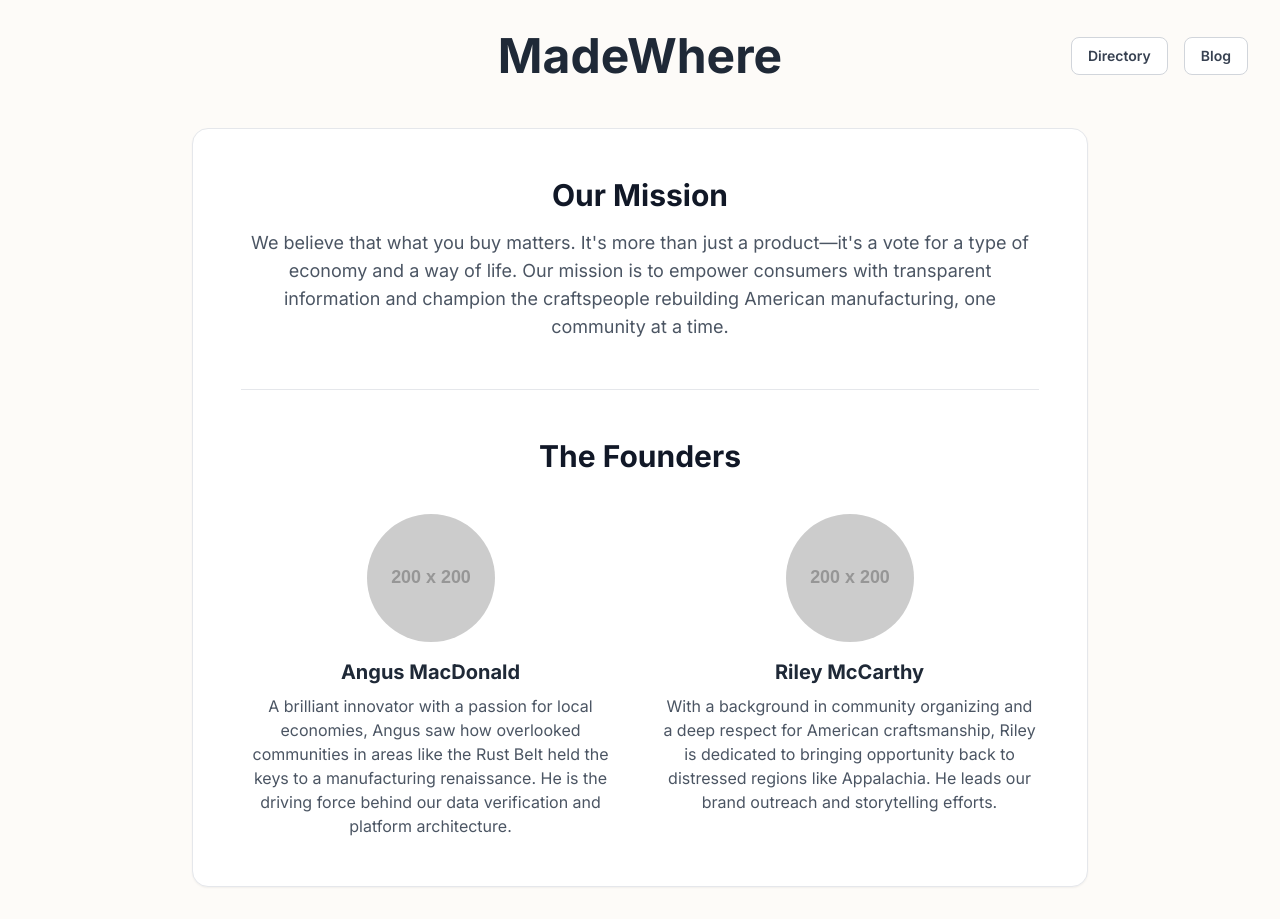
After one commit to amacd86/MadeWhere, a Flask app: page /about in a window 1280 px wide. The commit adds this page. Run offline with Flask 3, Linux system fonts and the light colour scheme; grey boxes labelled with a size stand in for pictures from a placeholder-image service; some libraries are stand-ins or nearby versions.

Commit message:
added about us page and functionality

```diff
--- a/app.py
+++ b/app.py
@@ -14,6 +14,12 @@ def home():
 def blog():
     # This will look for 'blog.html' in your 'templates' folder
     return render_template('blog.html')
+
+# Define the new route for the About Us page
+@app.route('/about')
+def about():
+    # This will look for 'about.html' in your 'templates' folder
+    return render_template('about.html')
 
 # This is the new route to handle brand suggestions
 @app.route('/suggest', methods=['POST'])
--- /dev/null
+++ b/templates/about.html
@@ -0,0 +1,66 @@
+<!DOCTYPE html>
+<html lang="en">
+<head>
+    <meta charset="UTF-8">
+    <meta name="viewport" content="width=device-width, initial-scale=1.0">
+    <title>About Us - MadeWhere</title>
+    <script src="https://cdn.tailwindcss.com"></script>
+    <link href="https://fonts.googleapis.com/css2?family=Inter:wght@400;500;600;700&display=swap" rel="stylesheet">
+    <style>
+        body {
+            font-family: 'Inter', sans-serif;
+            background-color: #FDFBF8;
+            color: #404040;
+        }
+    </style>
+</head>
+<body class="antialiased">
+
+    <div class="container mx-auto p-4 md:p-8">
+
+        <header class="text-center mb-8 md:mb-12">
+            <div class="relative">
+                <h1 class="text-4xl md:text-5xl font-bold text-gray-800">MadeWhere</h1>
+                 <nav class="absolute top-1/2 right-0 -translate-y-1/2 flex space-x-4">
+                    <a href="/" class="px-4 py-2 bg-white border border-gray-300 rounded-lg text-gray-700 font-semibold hover:bg-gray-50 transition text-sm">Directory</a>
+                    <a href="/blog" class="px-4 py-2 bg-white border border-gray-300 rounded-lg text-gray-700 font-semibold hover:bg-gray-50 transition text-sm">Blog</a>
+                </nav>
+            </div>
+        </header>
+
+        <div class="bg-white p-8 md:p-12 rounded-2xl shadow-sm border border-gray-200 max-w-4xl mx-auto">
+            <h2 class="text-3xl font-bold text-center text-gray-900 mb-4">Our Mission</h2>
+            <p class="text-center text-lg text-gray-600 mb-12">
+                We believe that what you buy matters. It's more than just a product—it's a vote for a type of economy and a way of life. Our mission is to empower consumers with transparent information and champion the craftspeople rebuilding American manufacturing, one community at a time.
+            </p>
+
+            <div class="border-t border-gray-200 pt-12">
+                <h3 class="text-3xl font-bold text-center text-gray-900 mb-10">The Founders</h3>
+                <div class="grid md:grid-cols-2 gap-10 text-center">
+
+                    <!-- Angus MacDonald -->
+                    <div class="flex flex-col items-center">
+                        <img class="h-32 w-32 rounded-full object-cover mb-4" src="https://placehold.co/200x200/E2E8F0/4A5568?text=AM" alt="Angus MacDonald">
+                        <h4 class="text-xl font-bold text-gray-800">Angus MacDonald</h4>
+                        <p class="text-gray-600 mt-2">
+                            A brilliant innovator with a passion for local economies, Angus saw how overlooked communities in areas like the Rust Belt held the keys to a manufacturing renaissance. He is the driving force behind our data verification and platform architecture.
+                        </p>
+                    </div>
+
+                    <!-- Riley McCarthy -->
+                    <div class="flex flex-col items-center">
+                        <img class="h-32 w-32 rounded-full object-cover mb-4" src="https://placehold.co/200x200/E2E8F0/4A5568?text=RM" alt="Riley McCarthy">
+                        <h4 class="text-xl font-bold text-gray-800">Riley McCarthy</h4>
+                        <p class="text-gray-600 mt-2">
+                            With a background in community organizing and a deep respect for American craftsmanship, Riley is dedicated to bringing opportunity back to distressed regions like Appalachia. He leads our brand outreach and storytelling efforts.
+                        </p>
+                    </div>
+
+                </div>
+            </div>
+        </div>
+
+    </div>
+
+</body>
+</html>
--- a/templates/blog.html
+++ b/templates/blog.html
@@ -21,7 +21,10 @@
         <header class="text-center mb-12">
             <h1 class="text-4xl md:text-5xl font-bold text-gray-800">The MadeWhere Blog</h1>
             <p class="mt-2 text-lg text-gray-600">Insights into manufacturing, supply chains, and finding quality goods.</p>
-            <a href="/" class="mt-4 inline-block text-indigo-600 hover:text-indigo-800 font-semibold">&larr; Back to Directory</a>
+            <nav class="mt-6 flex justify-center items-center space-x-4">
+                <a href="/" class="text-indigo-600 hover:text-indigo-800 font-semibold">&larr; Back to Directory</a>
+                <a href="/about" class="text-indigo-600 hover:text-indigo-800 font-semibold">About Us</a>
+            </nav>
         </header>
 
         <main class="space-y-12">
```
Also changed, not shown: templates/index.html (+4 -3 lines).
